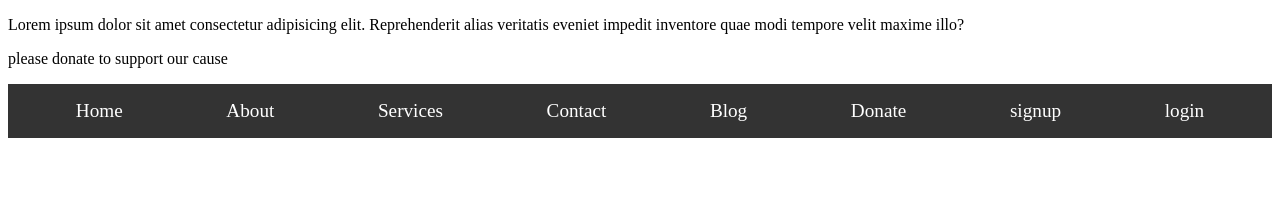
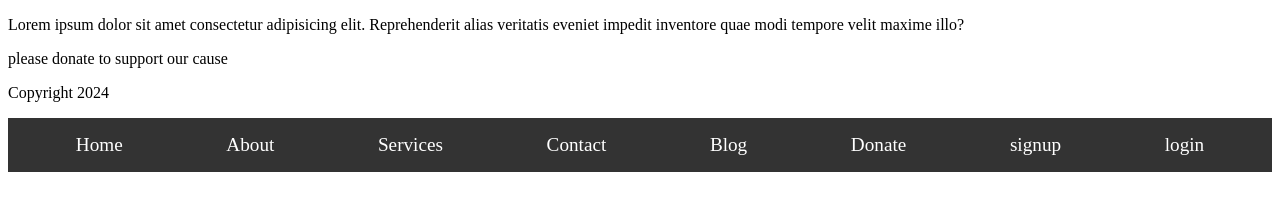
Before and after one commit to Thangam-Arulseeli/rebase, a plain HTML site: page index.html in a window 1280 px wide. Drawn offline with Linux system fonts and the light colour scheme.

Commit message:
git footer

```diff
--- a/index.html
+++ b/index.html
@@ -30,6 +30,9 @@
   <section id="donate">
     <p>please donate to support our cause</p>
   </section>
+  <div class="footer">
+    <p>Copyright 2024</p>
+  </div>
   <nav class="nav-bar">
     <a href="">Home</a><a href="">About</a>
     <a href="">Services</a><a href="">Contact</a>
```
